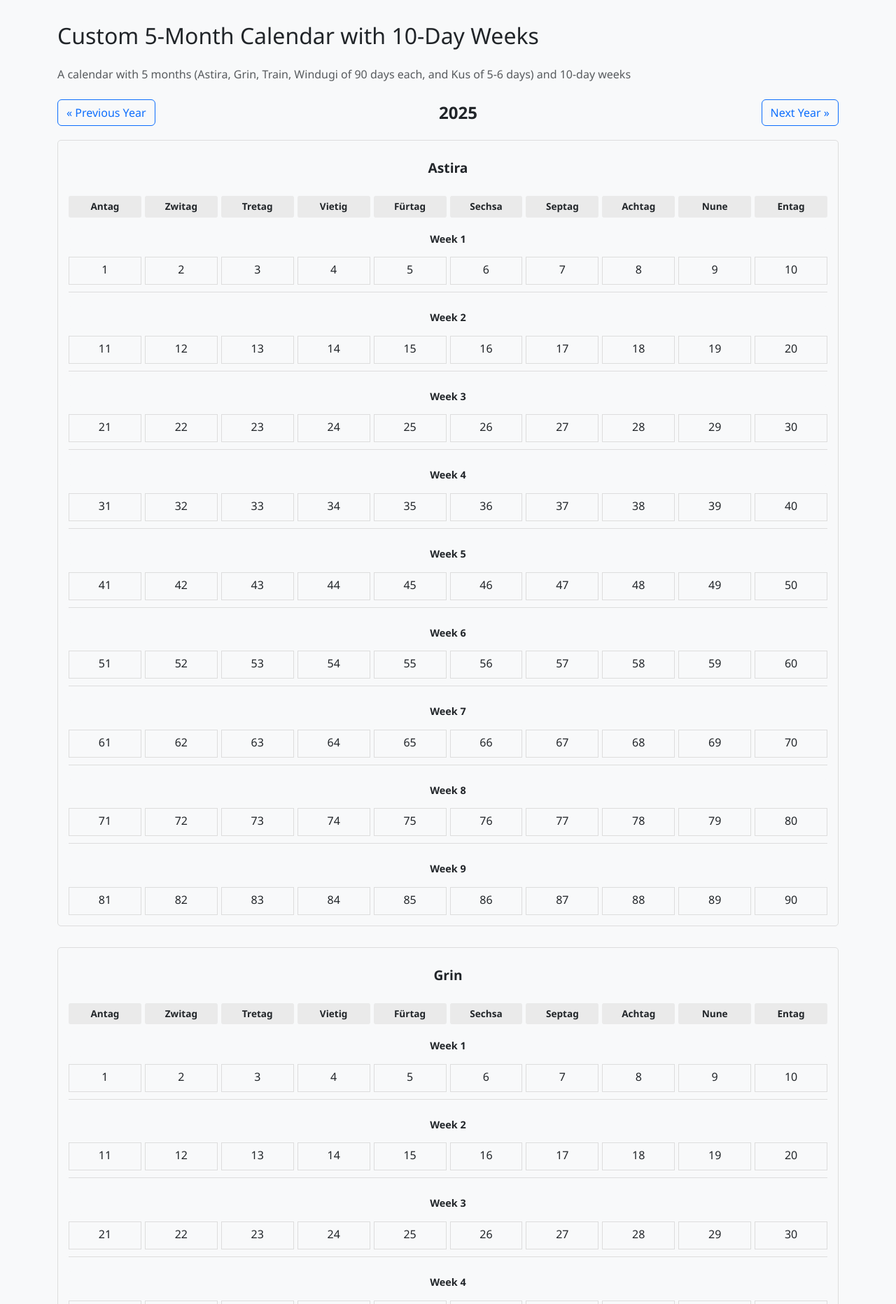
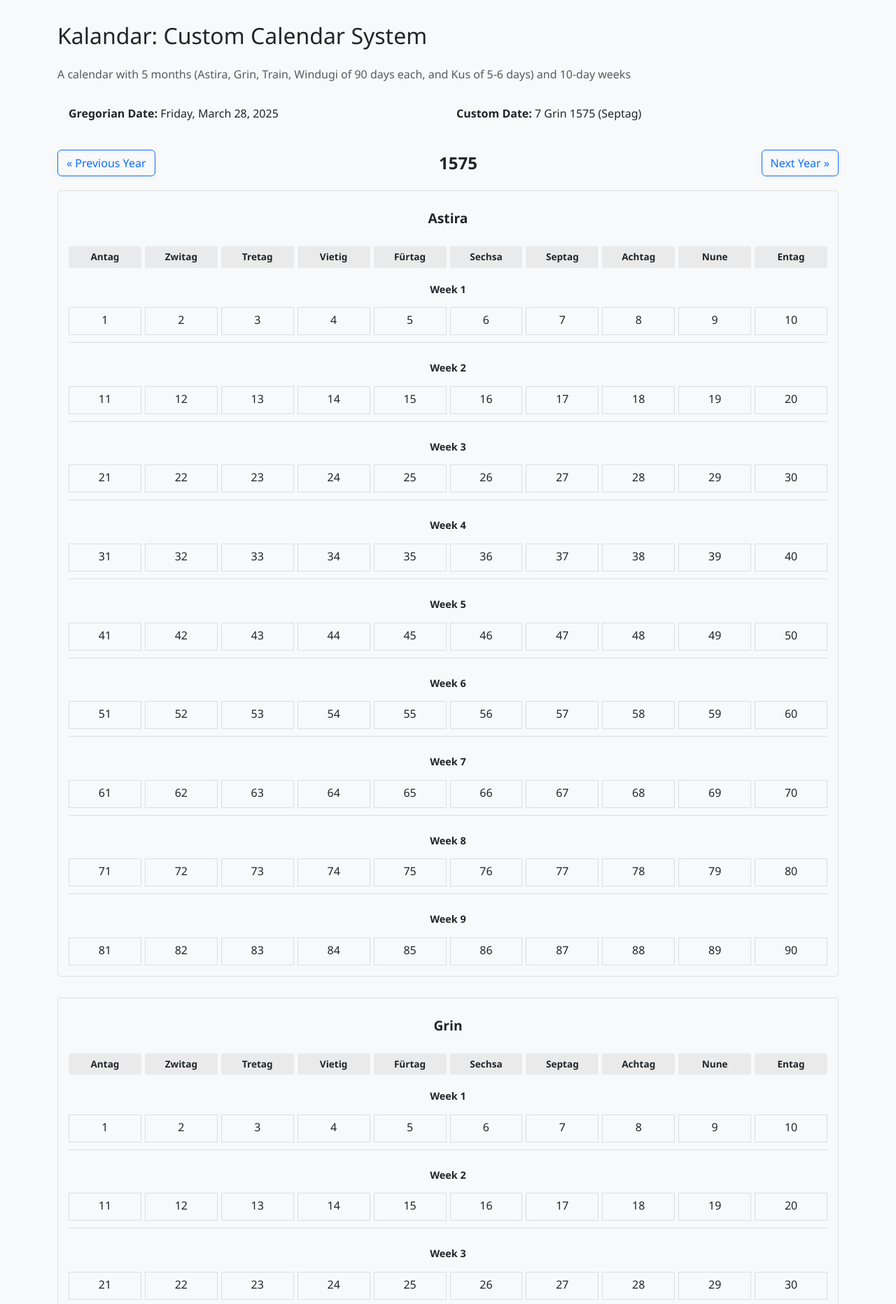
Before and after one commit to fabicious/kalandar, a Flask app: page /calendar in a window 1280 px wide. Shown: the part 56-1920 px from the top of the page at 70% size. Run offline with Flask 3, Linux system fonts and the light colour scheme; data that the repository does not hold is empty.

Commit message:
Map custom calendar to standard dates
- Define epoch: January 1, 1970 = 11th Astira 1520
- Add conversion functions between standard and custom dates
- Update form to show current custom date
- Display both Gregorian and custom dates on calendar
- Pre-select current custom month and day in event form

🤖 Generated with [Claude Code](https://claude.ai/code)

Co-Authored-By: Claude <noreply@anthropic.com>

```diff
--- a/kalandar/models.py
+++ b/kalandar/models.py
@@ -1,10 +1,24 @@
 from . import db
 from sqlalchemy.sql import func
 import calendar
+from datetime import datetime, timedelta
 
 # Configure custom calendar with 5 months and 10-day weeks
 # First 4 months (Astira, Grin, Train, Windugi) with 90 days each
 # Last month (Kus) with 5 days (6 in leap year)
+#
+# Epoch reference: January 1, 1970 (UNIX epoch) = 11th of Astira 1520
+
+# The custom calendar epoch is defined as:
+CUSTOM_EPOCH_YEAR = 1520  # Custom calendar year corresponding to 1970
+CUSTOM_EPOCH_MONTH = 0    # Astira (0-indexed)
+CUSTOM_EPOCH_DAY = 11     # 11th day of Astira
+
+# Standard epoch for reference
+STANDARD_EPOCH_YEAR = 1970
+STANDARD_EPOCH_MONTH = 1  # January
+STANDARD_EPOCH_DAY = 1
+
 def is_leap_year(year):
     return calendar.isleap(year)
 
@@ -25,6 +39,104 @@ def get_days_in_month(month, year):
 
 def get_total_days_in_year(year):
     return 366 if is_leap_year(year) else 365
+
+def standard_to_days_since_epoch(year, month, day):
+    """Convert a standard date to days since the standard epoch (Jan 1, 1970)"""
+    date = datetime(year, month, day)
+    epoch = datetime(STANDARD_EPOCH_YEAR, STANDARD_EPOCH_MONTH, STANDARD_EPOCH_DAY)
+    return (date - epoch).days
+
+def custom_to_days_since_epoch(year, month, day):
+    """Convert a custom calendar date to days since the custom epoch (11 Astira 1520)"""
+    # Calculate days between years
+    days = 0
+
+    # Add days for complete years before the target year
+    for y in range(CUSTOM_EPOCH_YEAR, year):
+        days += get_total_days_in_year(y)
+
+    # Add days within the target year up to the target month
+    for m in range(CUSTOM_EPOCH_MONTH, month):
+        days += get_days_in_month(m, year)
+
+    # Add days within the target month up to the target day
+    days += day - CUSTOM_EPOCH_DAY
+
+    return days
+
+def custom_to_standard_date(custom_year, custom_month, custom_day):
+    """Convert a custom calendar date to a standard Gregorian date"""
+    # Get days since epoch for the custom date
+    days_since_custom_epoch = custom_to_days_since_epoch(custom_year, custom_month, custom_day)
+
+    # Create a standard date by adding the days to the standard epoch
+    standard_epoch = datetime(STANDARD_EPOCH_YEAR, STANDARD_EPOCH_MONTH, STANDARD_EPOCH_DAY)
+    standard_date = standard_epoch + timedelta(days=days_since_custom_epoch)
+
+    return standard_date
+
+def standard_to_custom_date(standard_date):
+    """Convert a standard Gregorian date to our custom calendar date"""
+    # Calculate days since standard epoch
+    days_since_standard_epoch = standard_to_days_since_epoch(
+        standard_date.year, standard_date.month, standard_date.day)
+
+    # Start from the custom epoch
+    custom_year = CUSTOM_EPOCH_YEAR
+    custom_month = CUSTOM_EPOCH_MONTH
+    custom_day = CUSTOM_EPOCH_DAY
+
+    # Add the days to the custom date
+    remaining_days = days_since_standard_epoch
+
+    # Advance years
+    while True:
+        days_in_year = get_total_days_in_year(custom_year)
+        if remaining_days >= days_in_year:
+            remaining_days -= days_in_year
+            custom_year += 1
+        else:
+            break
+
+    # Advance months
+    while True:
+        days_in_month = get_days_in_month(custom_month, custom_year)
+        if remaining_days >= days_in_month:
+            remaining_days -= days_in_month
+            custom_month += 1
+            if custom_month >= 5:  # Wrap to next year
+                custom_month = 0
+                custom_year += 1
+        else:
+            break
+
+    # Advance days
+    custom_day += remaining_days
+
+    # Check if we need to advance to next month
+    days_in_current_month = get_days_in_month(custom_month, custom_year)
+    if custom_day > days_in_current_month:
+        custom_day -= days_in_current_month
+        custom_month += 1
+        if custom_month >= 5:  # Wrap to next year
+            custom_month = 0
+            custom_year += 1
+
+    return {
+        'year': custom_year,
+        'month': custom_month,
+        'month_name': get_month_name(custom_month),
+        'day': custom_day,
+        'weekday': get_day_of_week(custom_day_of_year(custom_year, custom_month, custom_day)),
+        'weekday_name': get_weekday_name(get_day_of_week(custom_day_of_year(custom_year, custom_month, custom_day)))
+    }
+
+def custom_day_of_year(year, month, day):
+    """Calculate the day of year in the custom calendar"""
+    day_of_year = day
+    for m in range(month):
+        day_of_year += get_days_in_month(m, year)
+    return day_of_year
 
 def get_day_of_week(day_of_year):
     """Returns the day of week (1-10) for a given day of year in our custom calendar"""
--- a/kalandar/templates/calendar.html
+++ b/kalandar/templates/calendar.html
@@ -2,6 +2,27 @@
 {% block title %}Kalandar - Custom Calendar System{% endblock %}
 
 {% block head %}
+<script>
+    // Current date display
+    function formatStandardDate(date) {
+        const options = {
+            weekday: 'long',
+            year: 'numeric',
+            month: 'long',
+            day: 'numeric'
+        };
+        return date.toLocaleDateString(undefined, options);
+    }
+
+    document.addEventListener('DOMContentLoaded', function() {
+        // Add current date display to the header
+        const today = new Date();
+        const standardDateInfo = document.getElementById('standard-date-info');
+        if (standardDateInfo) {
+            standardDateInfo.textContent = formatStandardDate(today);
+        }
+    });
+</script>
 <style>
     #custom-calendar {
         max-width: 1200px;
@@ -81,8 +102,18 @@
 {% block content %}
 <div class="row">
     <div class="col-12">
-        <h2 class="mb-4">Custom 5-Month Calendar with 10-Day Weeks</h2>
-        <p class="text-muted mb-4">A calendar with 5 months (Astira, Grin, Train, Windugi of 90 days each, and Kus of 5-6 days) and 10-day weeks</p>
+        <h2 class="mb-4">Kalandar: Custom Calendar System</h2>
+        <p class="text-muted mb-3">A calendar with 5 months (Astira, Grin, Train, Windugi of 90 days each, and Kus of 5-6 days) and 10-day weeks</p>
+        <div class="mb-4 date-info-box p-3 bg-light rounded">
+            <div class="row">
+                <div class="col-md-6">
+                    <strong>Gregorian Date:</strong> <span id="standard-date-info"></span>
+                </div>
+                <div class="col-md-6">
+                    <strong>Custom Date:</strong> <span id="custom-date-info">{{ custom_today.day }} {{ custom_today.month_name }} {{ custom_today.year }} ({{ custom_today.weekday_name }})</span>
+                </div>
+            </div>
+        </div>
 
         <div class="calendar-nav">
             <button id="prev-year" class="btn btn-outline-primary">&laquo; Previous Year</button>
@@ -141,7 +172,8 @@
     document.addEventListener('DOMContentLoaded', function() {
         const monthNames = ['Astira', 'Grin', 'Train', 'Windugi', 'Kus'];
         const daysPerMonth = [90, 90, 90, 90, null]; // 5th month depends on leap year
-        let currentYear = new Date().getFullYear();
+        // Use the passed custom date from the server
+        let currentYear = {{ custom_today.year }};
         let events = [];
 
         // Function to check if year is leap year
--- a/kalandar/views.py
+++ b/kalandar/views.py
@@ -1,5 +1,7 @@
 from flask import Blueprint, render_template, request, flash, jsonify, redirect, url_for
-from .models import Event, get_days_in_month, is_leap_year, get_month_name
+from .models import Event, get_days_in_month, is_leap_year, get_month_name, get_day_of_week, get_weekday_name
+from .models import CUSTOM_EPOCH_YEAR, CUSTOM_EPOCH_MONTH, CUSTOM_EPOCH_DAY
+from .models import STANDARD_EPOCH_YEAR, STANDARD_EPOCH_MONTH, STANDARD_EPOCH_DAY
 from . import db
 import json
 from datetime import datetime, timedelta
@@ -12,47 +14,36 @@ def home():
 
 @views.route('/calendar')
 def calendar():
-    return render_template("calendar.html")
+    # Get today's date in the custom calendar
+    today = datetime.now()
+    custom_today = convert_standard_to_custom_date(today)
+
+    return render_template("calendar.html", custom_today=custom_today)
 
 def convert_standard_to_custom_date(standard_date):
     """Convert a standard calendar date to our custom 5-month calendar date"""
-    # Get day of year (1-366)
-    day_of_year = standard_date.timetuple().tm_yday
+    from .models import standard_to_custom_date
 
-    # Convert to our custom calendar system
-    month = 0
-    day = day_of_year
+    # Get the custom date using the model function
+    custom_date = standard_to_custom_date(standard_date)
 
-    # Find the month
-    while month < 4 and day > get_days_in_month(month, standard_date.year):
-        day -= get_days_in_month(month, standard_date.year)
-        month += 1
+    # Add time information
+    custom_date['hour'] = standard_date.hour
+    custom_date['minute'] = standard_date.minute
 
-    # Check if we're in a valid date range
-    if month == 4 and day > get_days_in_month(4, standard_date.year):
-        # Date is out of range for our calendar
-        month = 4
-        day = get_days_in_month(4, standard_date.year)
-
-    return {
-        'year': standard_date.year,
-        'month': month,  # 0-based
-        'month_name': get_month_name(month),
-        'day': day,
-        'hour': standard_date.hour,
-        'minute': standard_date.minute
-    }
+    return custom_date
 
 def convert_custom_to_standard_date(year, month, day, hour=0, minute=0):
     """Convert our custom 5-month calendar date to a standard date"""
-    # Calculate day of year
-    day_of_year = day
-    for m in range(month):
-        day_of_year += get_days_in_month(m, year)
+    from .models import custom_to_standard_date
 
-    # Convert to standard date
-    start_of_year = datetime(year, 1, 1)
-    standard_date = start_of_year + timedelta(days=day_of_year-1, hours=hour, minutes=minute)
+    # Get the standard date using the model function
+    standard_date = custom_to_standard_date(year, month, day)
+
+    # Add time information
+    if hour != 0 or minute != 0:
+        standard_date = standard_date.replace(hour=hour, minute=minute)
+
     return standard_date
 
 @views.route('/event', methods=['GET', 'POST'])
@@ -94,14 +85,17 @@ def create_event():
             except ValueError as e:
                 flash(f'Invalid date format: {str(e)}', category='error')
 
-    # For GET requests, render with current year data
-    current_year = datetime.now().year
-    is_current_year_leap = is_leap_year(current_year)
+    # For GET requests, render with current custom date data
+    current_date = datetime.now()
+    custom_date = convert_standard_to_custom_date(current_date)
+    is_custom_year_leap = is_leap_year(custom_date['year'])
 
     return render_template(
         "create_event.html",
-        current_year=current_year,
-        is_leap_year=is_current_year_leap
+        custom_year=custom_date['year'],
+        custom_month=custom_date['month'],
+        custom_day=custom_date['day'],
+        is_leap_year=is_custom_year_leap
     )
 
 @views.route('/delete-event', methods=['POST'])
```
Also changed, not shown: kalandar/templates/create_event.html (+8 -8 lines).
